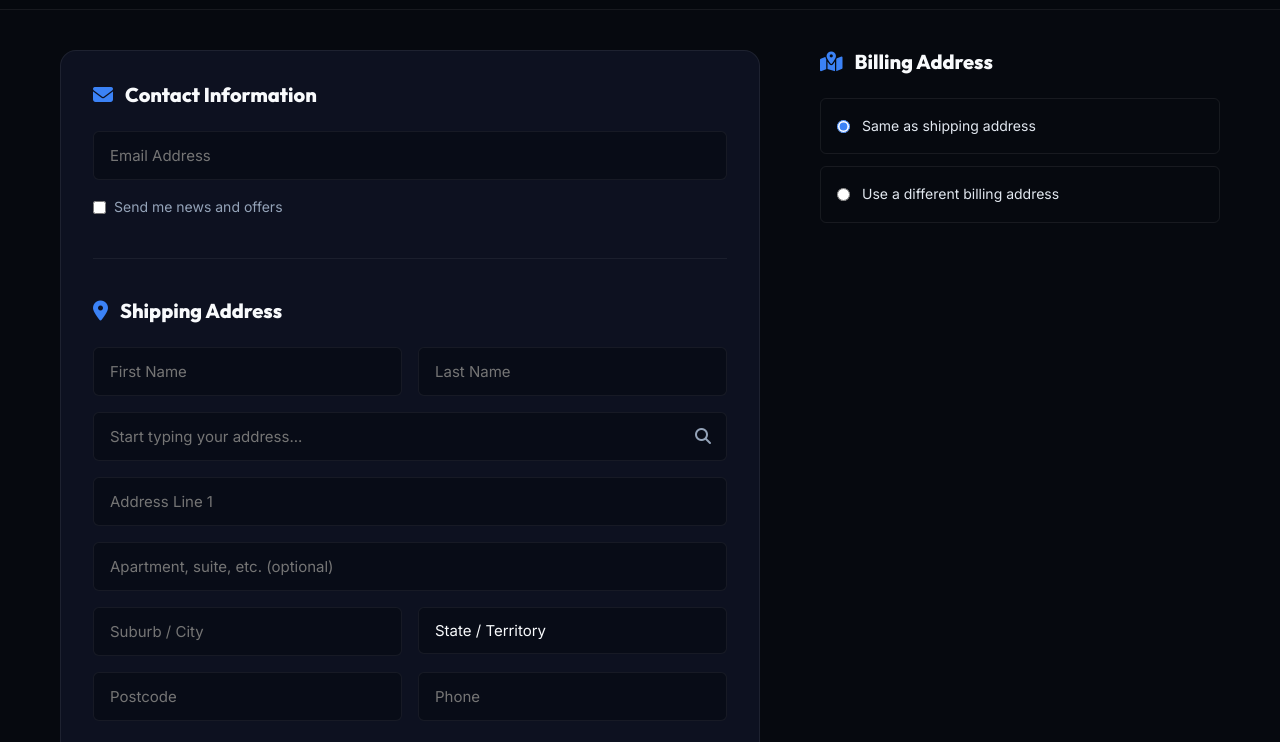
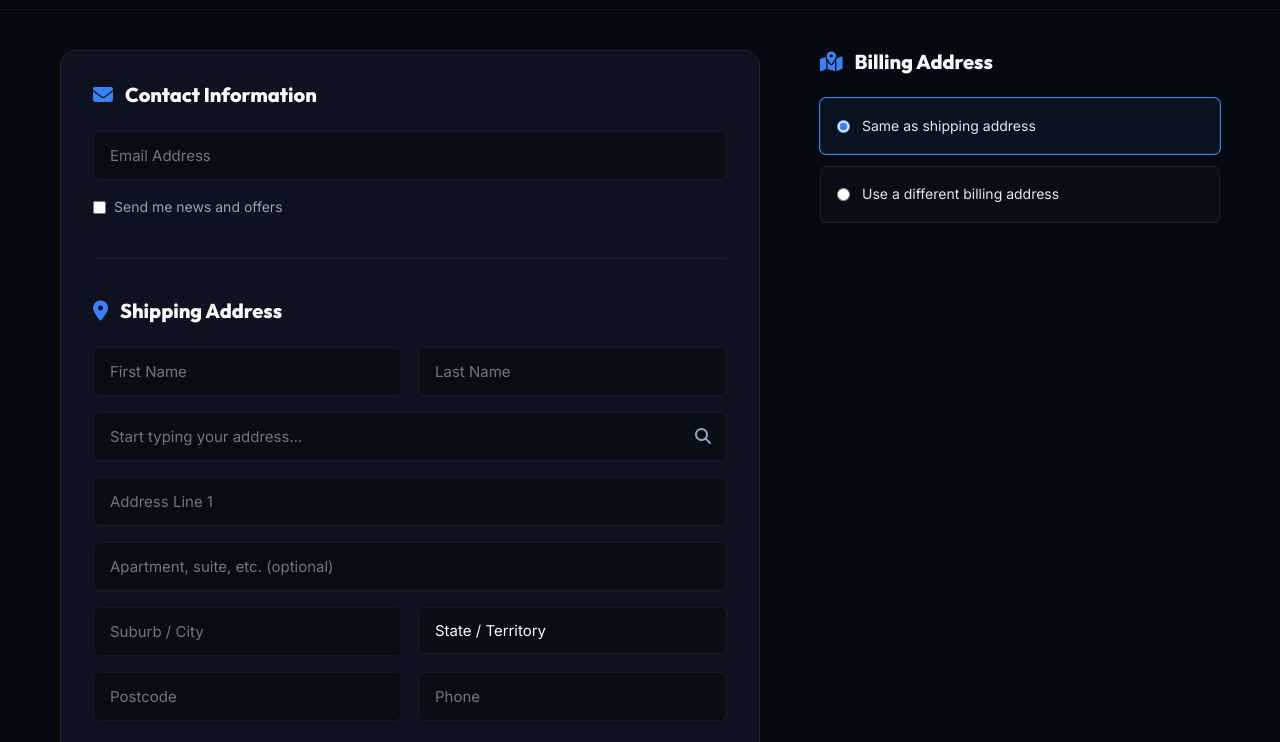
Before and after one commit to Deadeyesolos/synexis-peptides, a website: page checkout.html in a window 1280 px wide. Shown: the part 58-800 px from the top of the page. Drawn offline with Linux system fonts and the light colour scheme; some packages are replaced by stand-ins of ours.

Commit message:
Finalize Synexis Bank Deposit flow with enhanced UI and documentation

```diff
--- a/checkout.html
+++ b/checkout.html
@@ -148,6 +148,22 @@
             margin-right: 12px;
             color: var(--text-muted);
             font-size: 16px;
+        }
+
+        /* Billing Options */
+        .billing-opt {
+            border: 1px solid var(--border-card);
+            background: rgba(255,255,255,0.02);
+            transition: var(--transition);
+        }
+        .billing-opt:hover {
+            border-color: var(--primary-light);
+            background: rgba(255,255,255,0.04);
+        }
+        .billing-opt.active {
+            border-color: var(--primary);
+            background: rgba(59, 130, 246, 0.08);
+            box-shadow: 0 0 0 1px var(--primary);
         }
         .radio-box.active {
             border-color: var(--primary);
```
